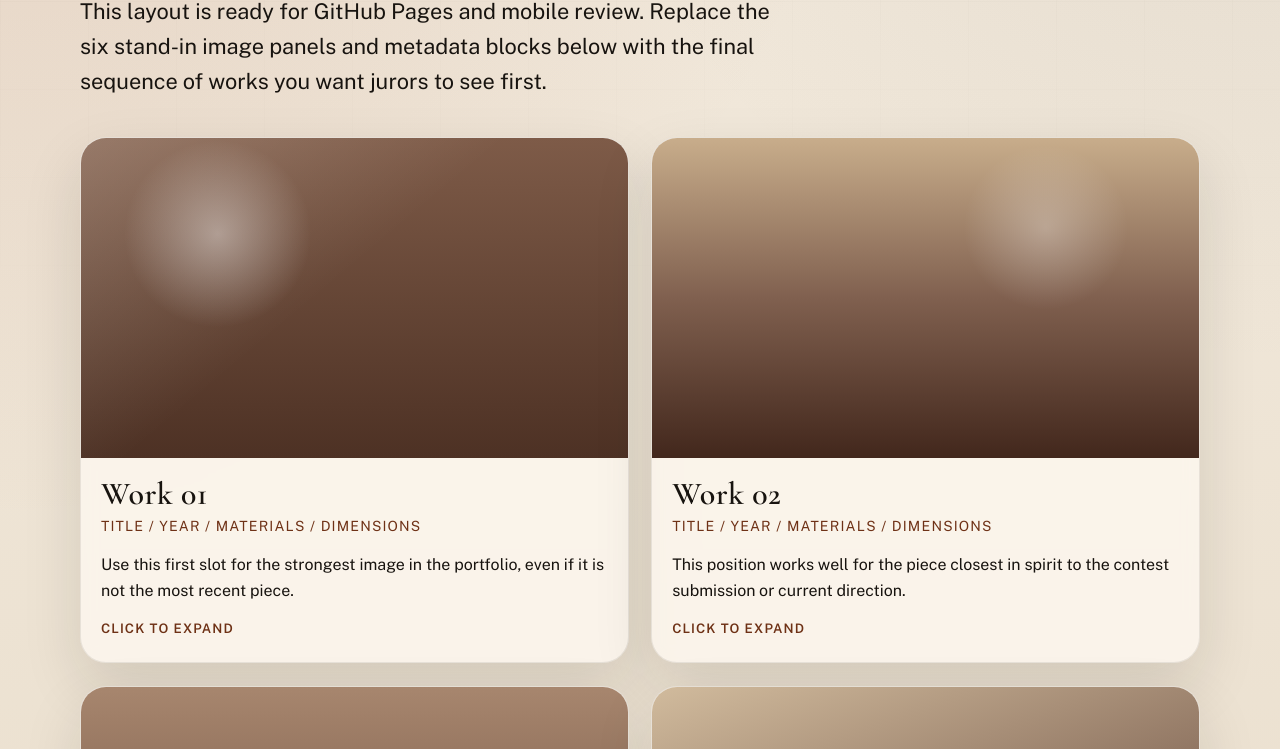
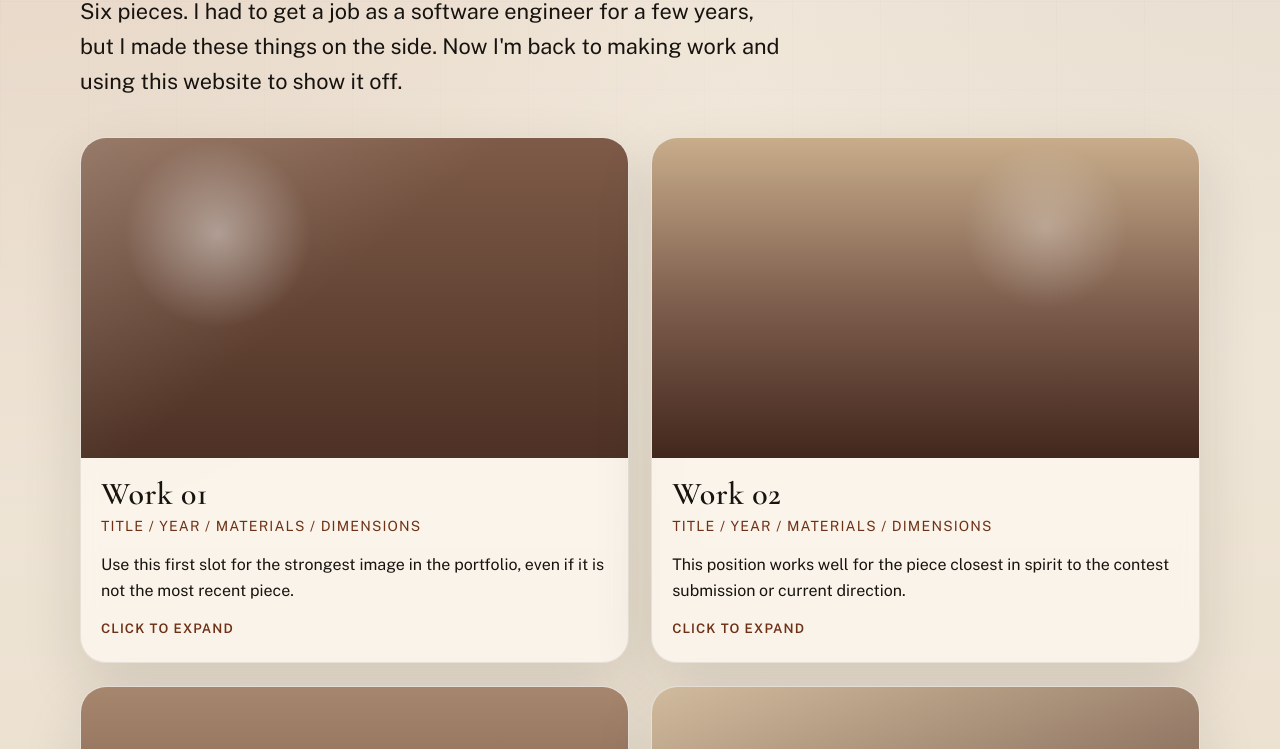
Before and after one commit to WeepingSleepwalker/weepingsleepwalker.github.io, a plain HTML site: page work.html in a window 1280 px wide. Shown: the part 351-1100 px from the top of the page. Drawn offline with nearby package versions, Linux system fonts and the light colour scheme.

Commit message:
Update homepage and page copy

```diff
--- a/work.html
+++ b/work.html
@@ -47,9 +47,7 @@
         <p class="eyebrow">Selected Work</p>
         <h1>A selection of recent sculptural works and installations.</h1>
         <p class="page-summary">
-          This layout is ready for GitHub Pages and mobile review. Replace the
-          six stand-in image panels and metadata blocks below with the final
-          sequence of works you want jurors to see first.
+          Six pieces. I had to get a job as a software engineer for a few years, but I made these things on the side. Now I'm back to making work and using this website to show it off.
         </p>
       </section>
 
```
Also changed, not shown: contact.html (+1 -2 lines), index.html (+1 -2 lines).
